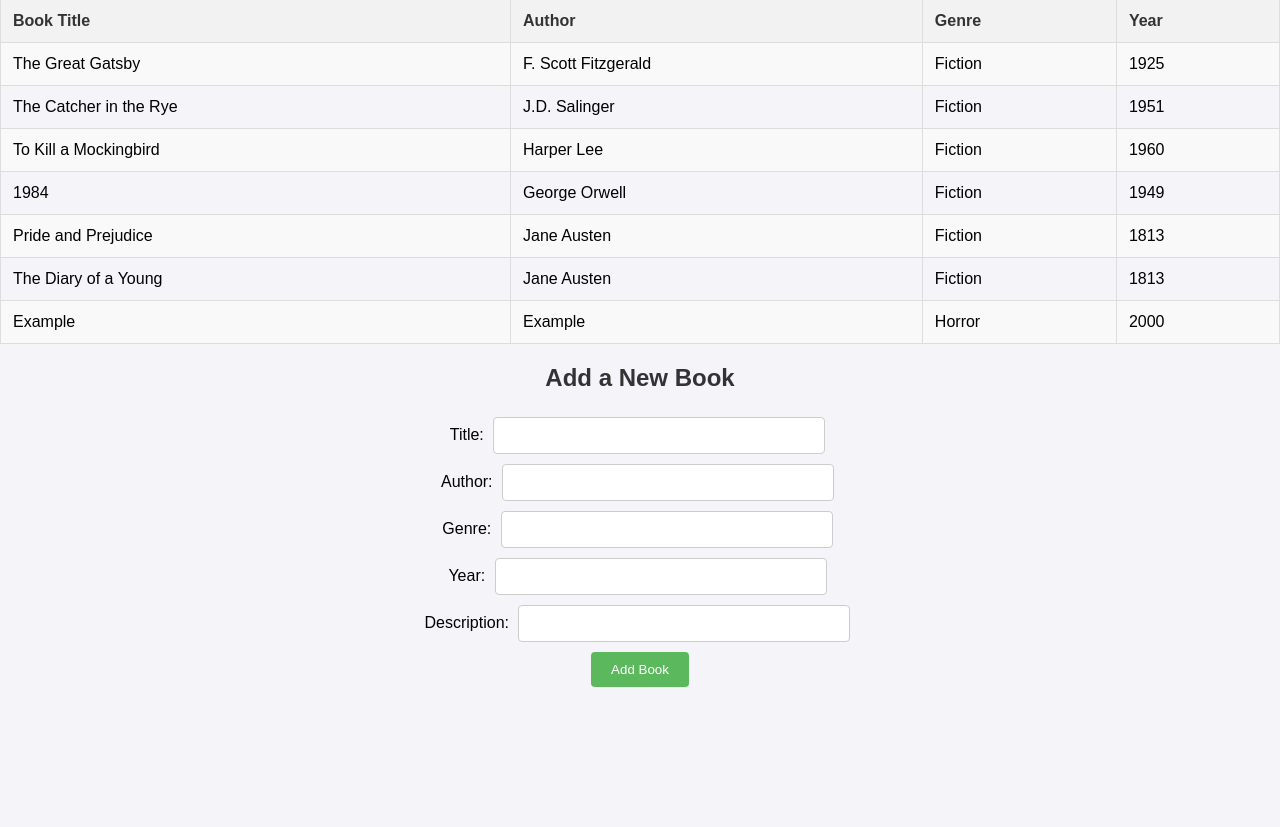
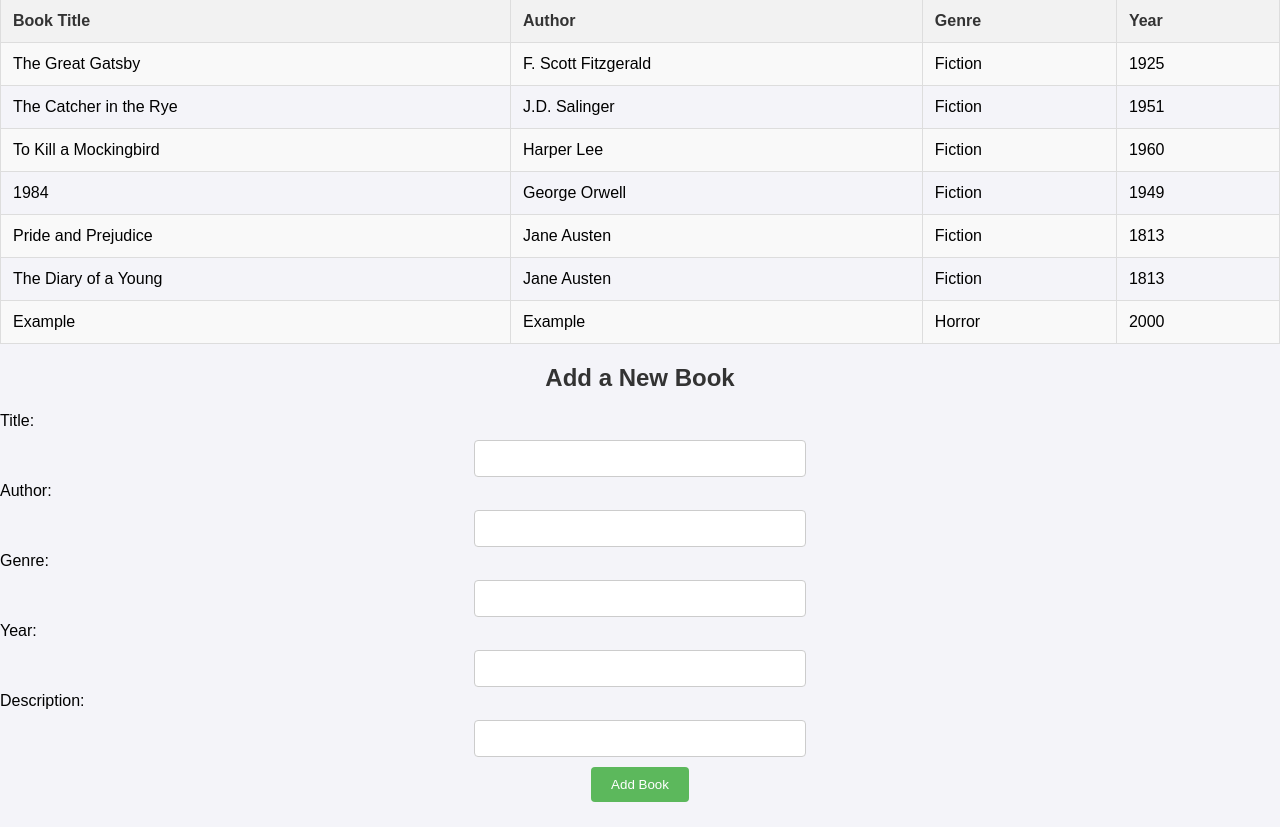
Before and after one commit to JuanPujol81/books-recommender, a Flask app: page / in a window 1280 px wide. Shown: the part 148-975 px from the top of the page. Before the commit the page ends 835 px from the top, so only its background shows below. Run offline with Flask 3, Linux system fonts and the light colour scheme; data comes from the database, SQL or seed files in the repository; both versions use the stored data as it was after the commit.

Commit message:
correcting frm errors

```diff
--- a/bookrecommender/app.py
+++ b/bookrecommender/app.py
@@ -50,12 +50,18 @@ def delete_book(book_id):
 
 
 # Route to add a new book to the database
-@app.route('/add_book' , methods=['POST'])
+@app.route('/add_book', methods=['POST'])
 def add_book():
-    data = request.get_json()
-    new_book = Book(title=data['title'], author=data['author'], genre=data['genre'], year=data['year'], description=data['description'])
+    title = request.form['title']
+    author = request.form['author']
+    genre = request.form['genre']
+    year = request.form['year']
+    description = request.form['description']
+
+    new_book = Book(title=title, author=author, genre=genre, year=year, description=description)
     db.session.add(new_book)
     db.session.commit()
+
     return jsonify({'message': f'Book {new_book.title} added successfully'}), 201
 
 
--- a/bookrecommender/static/styles.css
+++ b/bookrecommender/static/styles.css
@@ -109,3 +109,10 @@ form button.delete:hover {
 .search-bar button:hover {
     background-color: #025aa5;
 }
+
+
+label {
+    display: block;
+    margin-bottom: 5px;
+    text-align: left;
+}
```
Also changed, not shown: instance/books.db.
